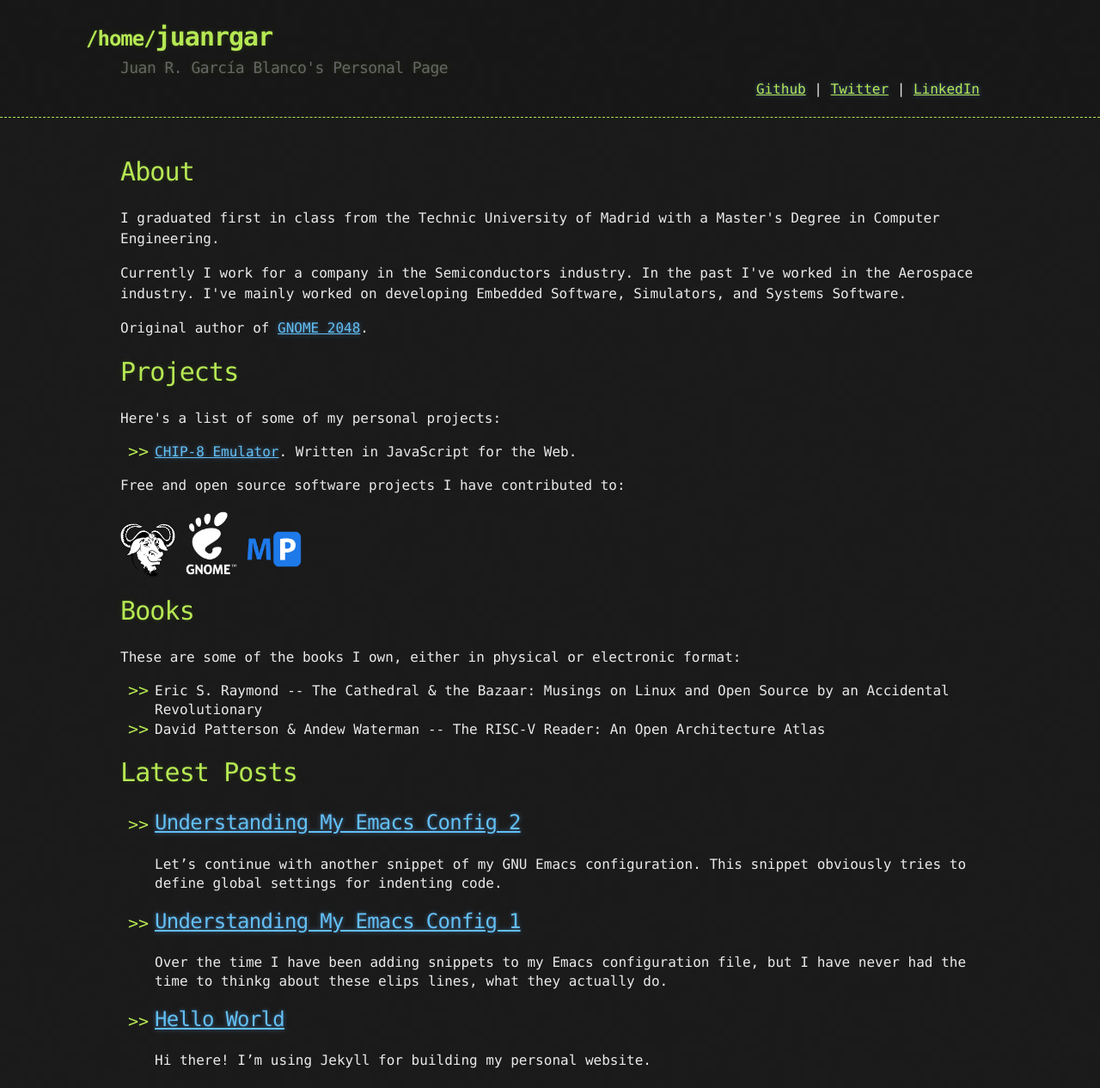
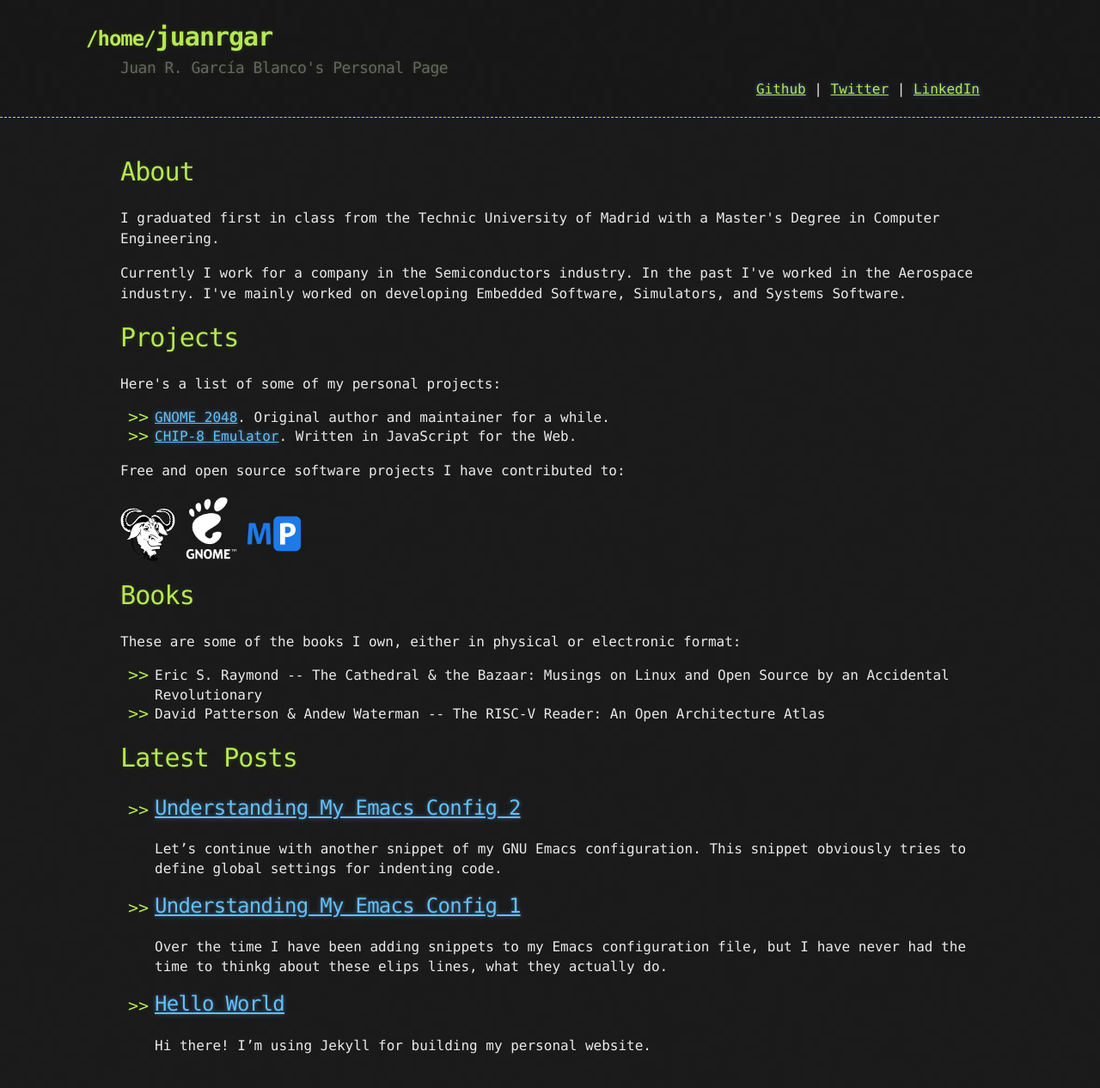
Before and after one commit to juanrgar/juanrgar.github.io, a Jekyll site: the page built from index.html, in a window 1280 px wide. Shown: the whole page at 86% size. Built offline with Jekyll 4.4.1, drawn with Linux system fonts in a browser that asks for light colours.

Commit message:
Move entry to projects section

```diff
--- a/_includes/about.html
+++ b/_includes/about.html
@@ -9,7 +9,3 @@
   I've worked in the Aerospace industry. I've mainly worked on developing
   Embedded Software, Simulators, and Systems Software.
 </p>
-
-<p>
-  Original author of <a href="https://wiki.gnome.org/Apps/2048" target="_blank">GNOME 2048</a>.
-</p>
--- a/_includes/projects.html
+++ b/_includes/projects.html
@@ -4,6 +4,7 @@
 Here's a list of some of my personal projects:
 
 <ul>
+  <li><a href="https://wiki.gnome.org/Apps/2048" target="_blank">GNOME 2048</a>. Original author and maintainer for a while.</li>
   <li><a href="https://juanrgar.github.io/chip8emu" target="_blank">CHIP-8 Emulator</a>. Written in JavaScript for the Web.</li>
 </ul>
 </p>
```
